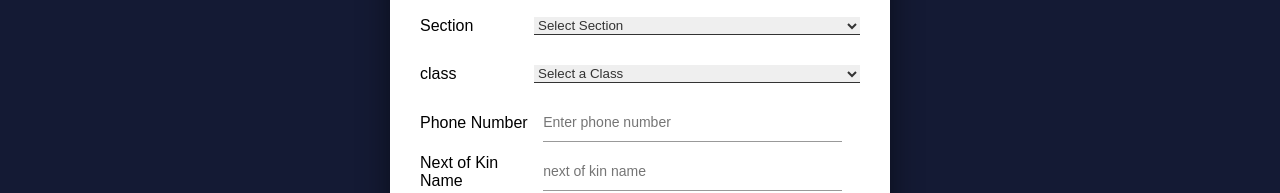
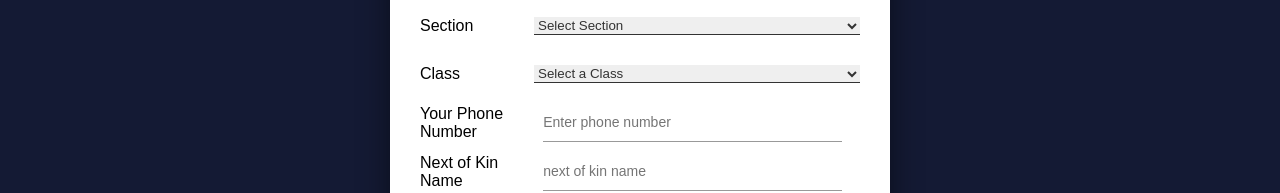
Before and after one commit to Olawale11954/iskstaffbiodata, a plain HTML site: page index.html in a window 1280 px wide. Shown: the part 310-503 px from the top of the page. Drawn offline with Linux system fonts and the light colour scheme.

Commit message:
Update index.html

```diff
--- a/index.html
+++ b/index.html
@@ -53,7 +53,7 @@
 
            </div>
            <div class="input-group">
-            <label>class</label>
+            <label>Class</label>
            <select class="select-btn" id="lgSelect" name="Class">
             <option value="">Select a Class</option>
             <!-- Local governments for the selected state will be populated here with JavaScript -->
@@ -61,7 +61,7 @@
         </div>
 
             <div class="input-group">
-              <label>Phone Number</label>
+              <label>Your Phone Number</label>
               <input type="tel" name="Phone" placeholder="Enter phone number" required>
 
            </div>
```
